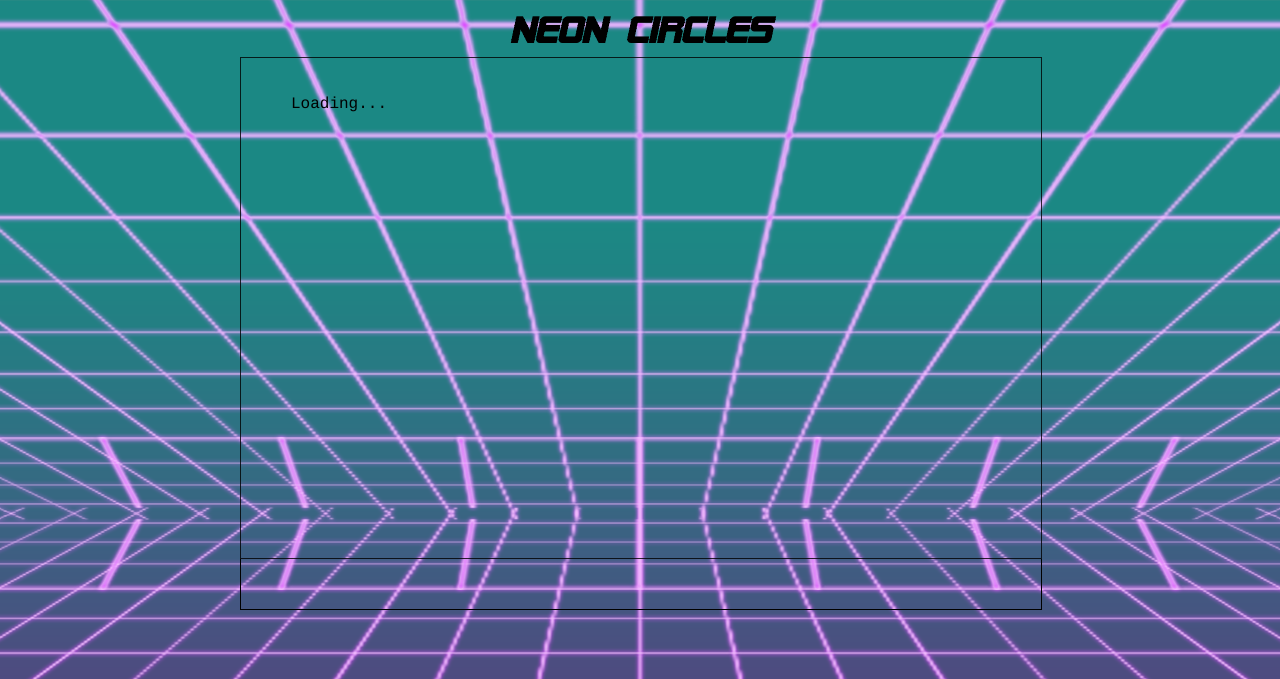
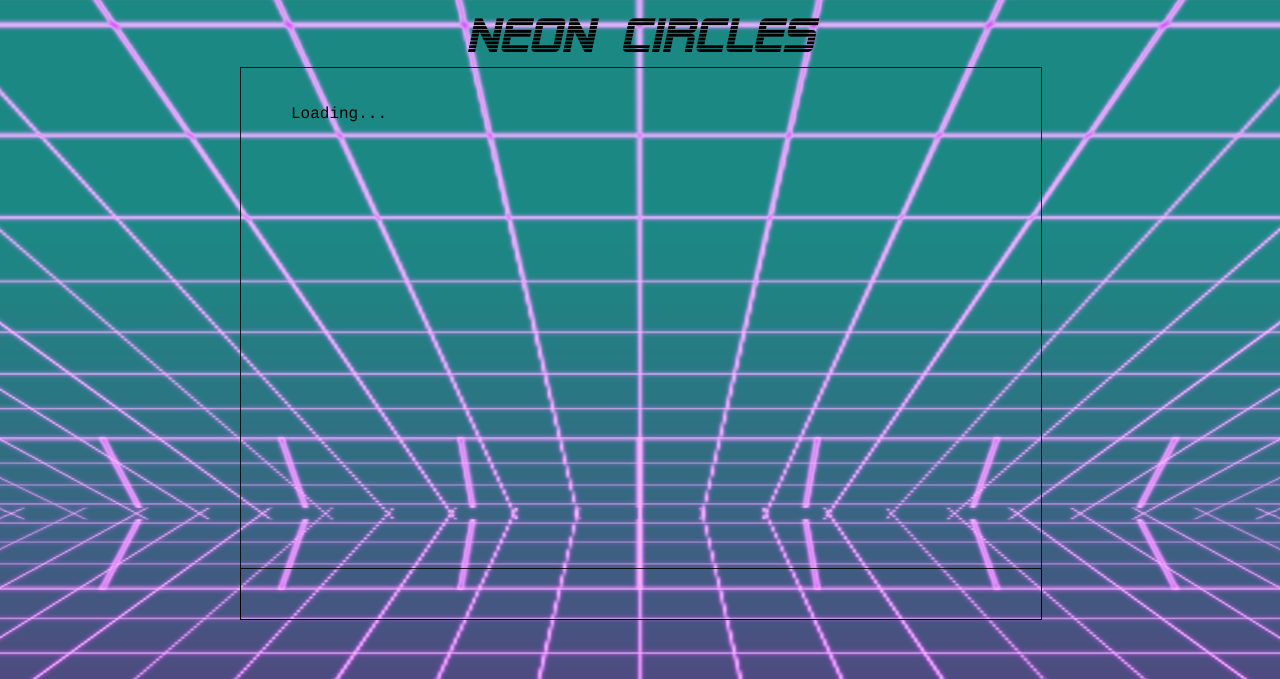
Before and after one commit to atomicretro/neon_circles, a website built with webpack: page index.html in a window 1280 px wide. Shown: the top 679 px of the page. Built offline with nearby package versions, Linux system fonts and the light colour scheme.

Commit message:
Fix font weight of h1

```diff
--- a/assets/stylesheets/game.css
+++ b/assets/stylesheets/game.css
@@ -15,7 +15,8 @@ body {
 }
 
 h1 {
-  font-size: 36px;
+  font-weight: normal;
+  font-size: 48px;
   font-family: sf_alien_encountersitalic;
   padding: 0;
   margin-left: auto;
```
